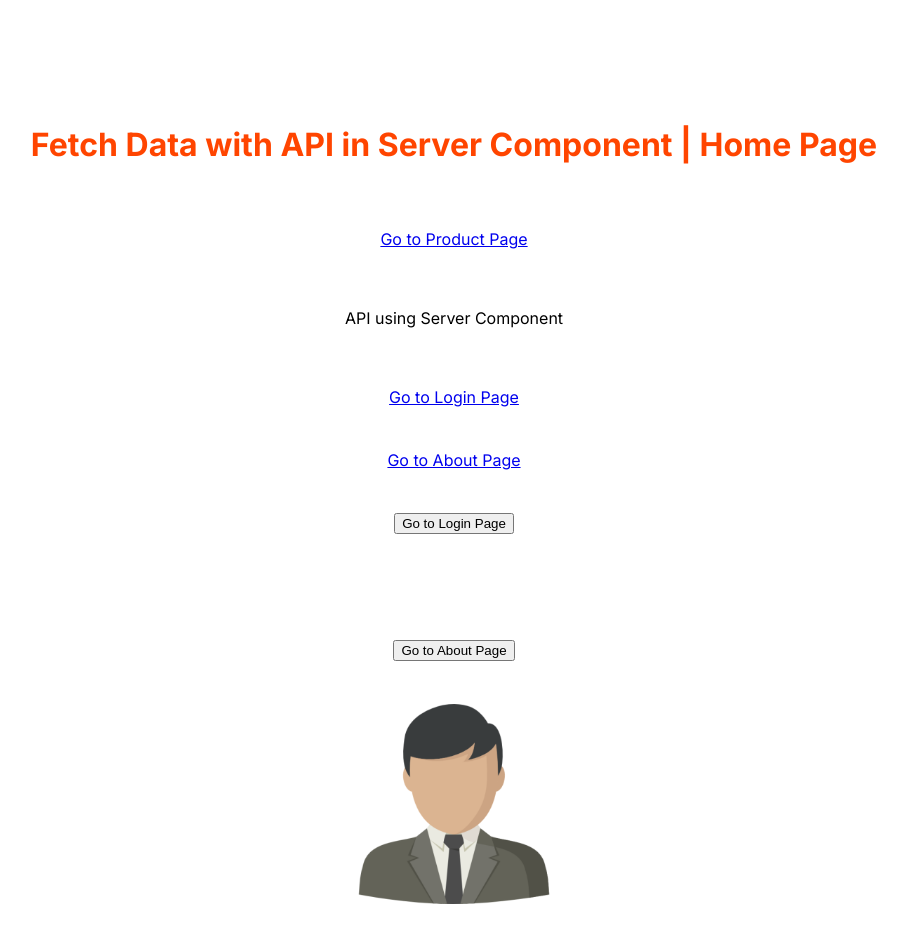
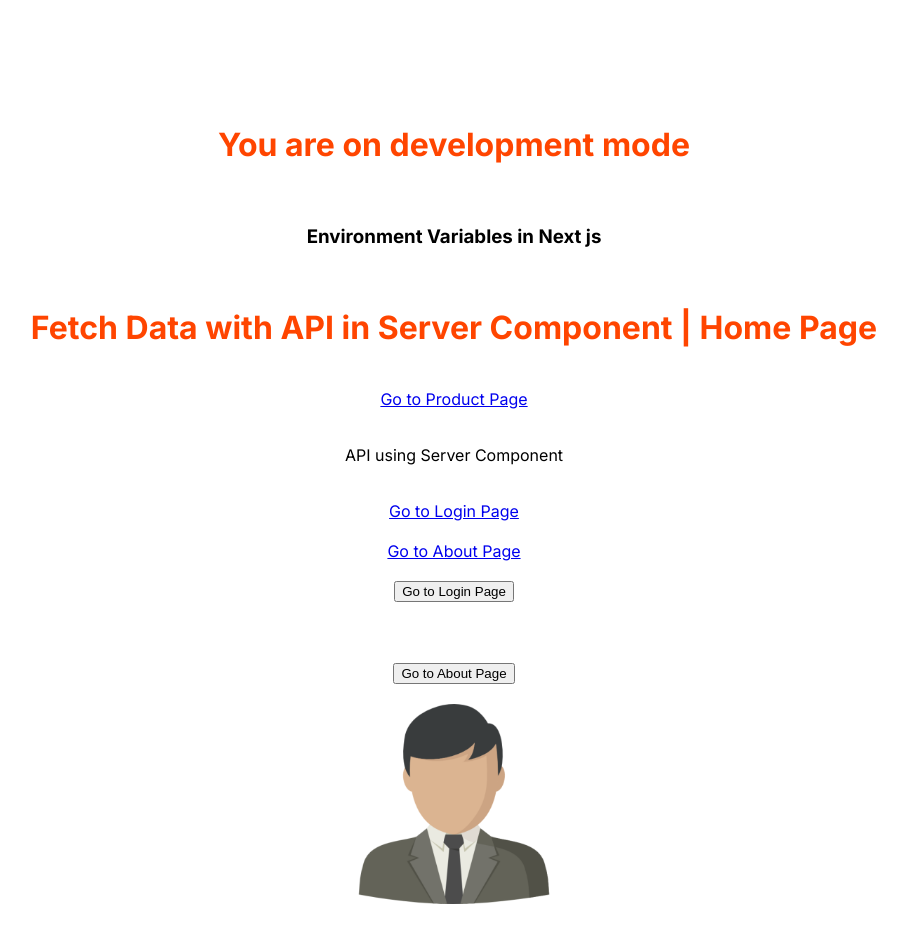
Before and after one commit to Dineshyagnik/NextJS, a Next.js app: page / in a window 1280 px wide. Shown: the top 942 px of the page, without its empty margins (186-1093 px from the left). Built offline with nearby package versions, Linux system fonts and the light colour scheme.

Commit message:
environment variable

```diff
--- a/src/app/page.js
+++ b/src/app/page.js
@@ -4,18 +4,34 @@
 // import { useRouter } from 'next/router'; //wrong way
 import styles from './page.module.css'
 import Link from 'next/link'
-import {useRouter} from 'next/navigation'
+import { useRouter } from 'next/navigation'
+import { API_BASE_URL } from './config/constant';
 
 export default function Home() {
 
   const router = useRouter();
 
-  const navigate=(name)=>{
+  const navigate = (name) => {
     router.push(name)
   }
 
+  console.log(process.env.CUSTOM_MODE);
+
   return (
+
     <main className={styles.main}>
+
+      {
+        process.env.NODE_ENV == 'development' ?
+          <h1>You are on development mode</h1>
+          :
+          <h1>You are on production mode</h1>
+      }
+
+      <h3>Environment Variables in Next js</h3>
+
+      {API_BASE_URL}
+
       {/* <h1>Basic Routing | Home Page</h1> */}
       {/* <h1>Fetch Data with API in Client Component | Home Page</h1> */}
 
@@ -33,12 +49,12 @@
       <Link href={'/login'}>Go to Login Page</Link>
       <Link href={'/about'}>Go to About Page</Link>
 
-      <button onClick={()=>navigate("/login")}>Go to Login Page</button>
-      <br/>
-      <button onClick={()=>navigate("/about")}>Go to About Page</button>
+      <button onClick={() => navigate("/login")}>Go to Login Page</button>
+      <br />
+      <button onClick={() => navigate("/about")}>Go to About Page</button>
 
       {/* <img src='/dummy.png'/> */}
-      <Image src={'/dummy.png'} height={200} width={200}/>
+      <Image src={'/dummy.png'} height={200} width={200} />
     </main>
   )
 }
--- /dev/null
+++ b/src/config/constant.js
@@ -0,0 +1 @@
+export const API_BASE_URL=process.env.NODE_ENV == 'development'?"www.api.dev.example.com":"www.api.prod.example.com"
```
